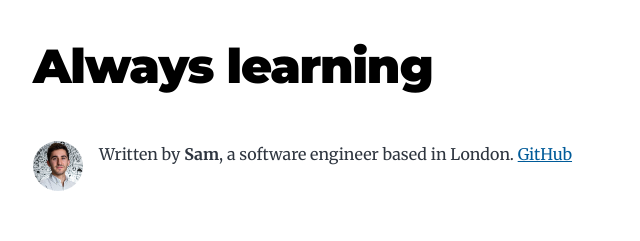
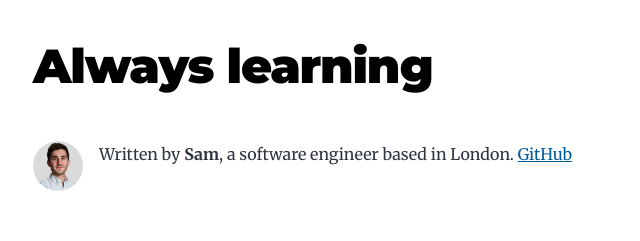
Before and after one commit to sk52/sk52.github.io, a Gatsby site: page / in a window 1280 px wide. Shown: the top 241 px of the page, 291-931 px from the left. Built offline with nearby package versions, Linux system fonts and the light colour scheme; Gatsby itself is replaced by a stand-in of ours.

Commit message:
feat # 21 # update image

```diff
--- a/src/components/bio.js
+++ b/src/components/bio.js
@@ -36,7 +36,7 @@ const Bio = () => {
         className="bio-avatar"
         layout="fixed"
         formats={['AUTO', 'WEBP', 'AVIF']}
-        src="../images/profile-pic.jpg"
+        src="../images/profile-pic.png"
         width={50}
         height={50}
         quality={95}
```
Also changed, not shown: src/images/profile-pic.jpg (deleted), src/images/profile-pic.png (added).
